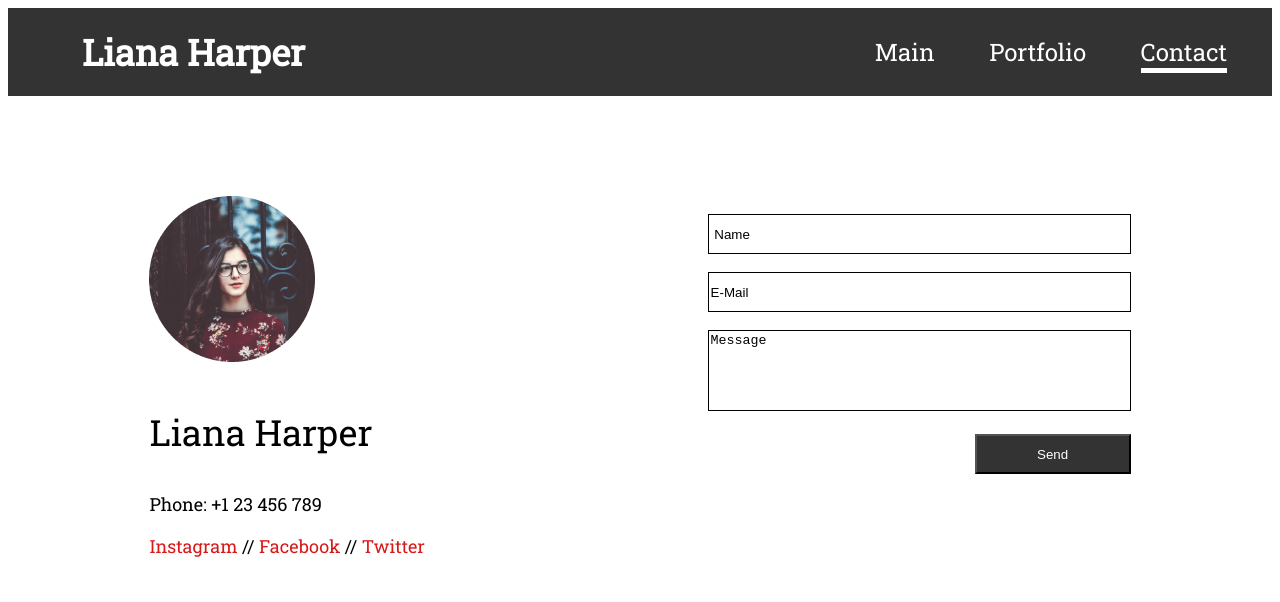
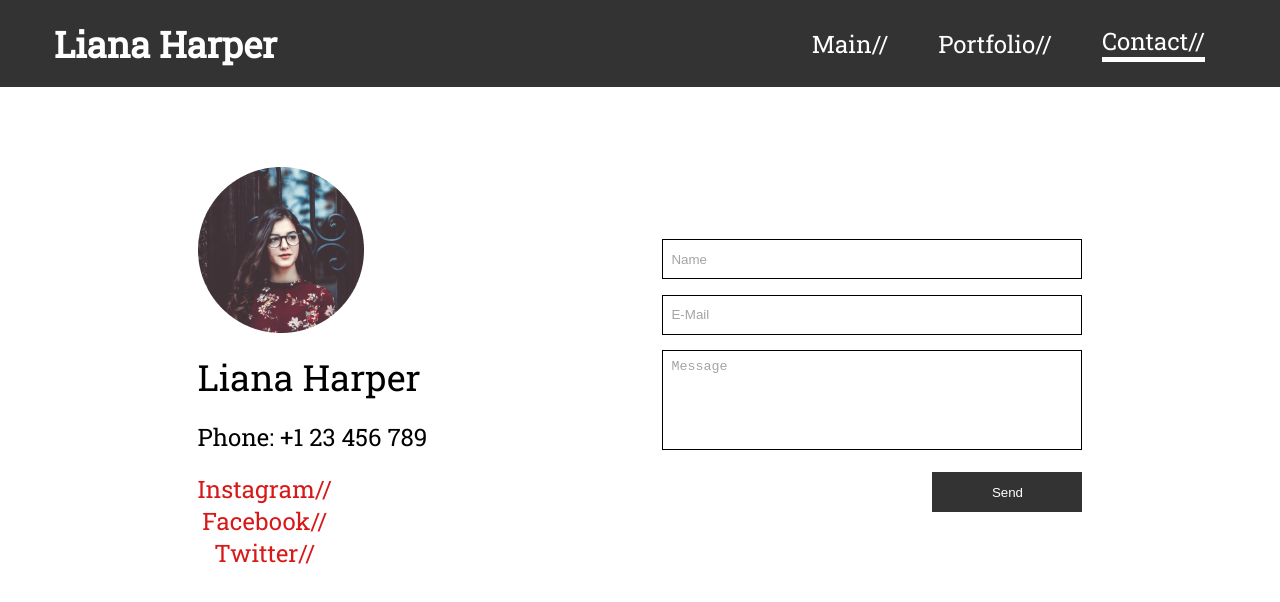
Before and after one commit to lukasbee1/verst, a plain HTML site: page contact.html in a window 1280 px wide. Drawn offline with Linux system fonts and the light colour scheme.

Commit message:
подобие БЭМ

```diff
--- a/contact.html
+++ b/contact.html
@@ -2,46 +2,46 @@
 <html>
 <head>
 	<link href="https://fonts.googleapis.com/css?family=Roboto+Slab" rel="stylesheet">
-    <link rel="stylesheet" href="style.css" type="text/css"/>
-    <link rel="stylesheet" href="stylec.css" type="text/css"/>
+    <link rel="stylesheet" href="src/css/style.css" type="text/css"/>
 	<title>page</title>
 
 </head>
 <body>
-	<div class="main">
-		<div class="container">
-			<div class="logo">Liana Harper</div>
-			<div class="menu">
-				<ul>
-					<li><a href="index.html">Main</a></li>
-					<li><a href="portfolio.html">Portfolio</a></li>
-					<li><a class="active" href="#">Contact</a></li>
-				</ul>
-			</div>
-		</div>
-    </div>
+        <div class="header">
+                <div class="header__logo boldFont">Liana Harper</div>
 
-  <div class="contact">
-        <div class="info">
-            <img src="Ellipse.png" alt="portrait">
-            <div class="name">
-                <p>Liana Harper</p>
+                <div class="header__btn normalFont">
+                    <a class="header__btn-link" href="index.html">Main</a>
+                    <a class="header__btn-link" href="portfolio.html">Portfolio</a>
+                    <a class="header__btn-link active" href="contact.html">Contact</a>
+                </div>
+        </div>
+
+  <div class="container normalFont">
+        <div class="info-alignLeft ">
+                <img class="info__img" src="src/img/Ellipse.png" alt="portrait">
+                <div class="info__name">Liana Harper</div>
+                <div class="info__phone">Phone: +1 23 456 789</div>
+                <div class="info__social">
+                        <a class="info__social-link" href="instagram.com">Instagram</a>
+                        <a class="info__social-link" href="facebook.com">Facebook</a>
+                        <a class="info__social-link" href="twitter.com">Twitter</a>
+                </div>
+        </div>
+
+        <form class="form">
+            <div class="form__line">
+                <input class="form__input" type="text" value ="Name">
             </div>
-            <div class="phone name"></p>Phone: +1 23 456 789 </p></div>
-            <div class="social name">
-                </p>
-                    <a class="cl" href="instagram.com">Instagram</a> //
-                    <a class="cl" href="facebook.com">Facebook</a> //
-                    <a class="cl" href="twitter.com">Twitter</a>
-                </p>
+            <div class="form__line">
+                <input class="form__input" type="email" value="E-Mail">
             </div>
-        </div>
-        <div class="form">
-            <p><input type="text"  value =" Name"></p>
-            <p><input type="email" value=" E-Mail"></p>
-            <p><textarea rows="5" >Message</textarea></p>
+            <div class="form__line">
+                <textarea class="form__input form__input-area">Message</textarea>
+            </div>
+
             <button class="btn">Send</button>
-        </div>
+        </form>
     </div>
 </body>
 </html>
--- /dev/null
+++ b/src/css/style.css
@@ -0,0 +1,185 @@
+body {
+	margin: 0;
+}
+
+.normalFont {
+	font-family: Roboto Slab;
+	font-style: normal;
+	font-weight: 300;
+	line-height: normal;
+	font-size: 24px;
+}
+
+.boldFont {
+	font-family: Roboto Slab;
+	font-style: normal;
+	font-weight: bold;
+	line-height: normal;
+	font-size: 36px;
+}
+
+.header {
+	display:flex;
+	justify-content: space-between;
+	background-color: #333333;
+
+}
+.header__logo {
+	display: flex;
+	align-items: center;
+	margin-left: 54px;
+	color: #FFFFFF;
+}
+.header__btn {
+	display: flex;
+	justify-content: center;
+	align-items: center;
+	margin-right: 50px;
+}
+.header__btn-link {
+	margin: 25px;
+}
+
+a {
+	text-decoration: none;
+	color: #FFFFFF;
+}
+a.active {
+	border-bottom: 5px solid white;
+}
+a::after {
+	content: "//";
+}
+.info {
+	display: flex;
+	flex-direction: column;
+	justify-content: center;
+	align-items: center;
+	align-self: flex-start;
+}
+.info-alignLeft {
+	display: flex;
+	flex-direction: column;
+	align-items: flex-start;
+}
+.info__img {
+	height: 166px;
+	width: 166px;
+	margin: 0 0 20px;
+}
+.info__name {
+	color: black;
+	margin: 0;
+	font-size: 36px;
+}
+.info__photographer,  {
+	margin:15px;
+}
+.info__region {
+	font-weight: 300;
+	font-size: 18px;
+	margin: 15px;
+}
+.info__phone {
+	margin: 20px 0;
+}
+.info__social {
+	display: flex;
+	flex-direction: column;
+}
+.info__social-link {
+	color: #D81919;
+	margin: auto;
+}
+.container {
+	margin:80px;
+	display: flex;
+	justify-content: space-around;
+	align-items: center;
+}
+
+.portfolio {
+    width: 540px;
+    display: flex;
+    flex-wrap: wrap;
+    justify-content: space-between;
+}
+
+/* sizes of images */
+.portfolio__first {
+    width: 300px;
+	height: 200px;
+	margin-top: 10px;
+}
+.portfolio__sec {
+    width: 200px;
+	height: 200px;
+	margin-top: 10px;
+}
+.portfolio__third{
+    width: 540px;
+	height: 287px;
+	margin-top: 10px;
+}
+.form {
+	width: 420px;
+	display: block;
+}
+.btn {
+    background-color: #333333;
+    height: 40px;
+    width: 150px;
+	color: white;
+	border: none;
+}
+.form {
+	display: block;
+	text-align: right;
+}
+.form__line {
+	margin: 15px auto;
+}
+.form__input {
+	padding: 8px;
+	color: rgba(0, 0, 0, 0.36);
+	border: 1px solid #000000;
+	width: 420px;
+	height: 40px;
+    box-sizing: border-box;
+
+}
+.form__input-area {
+	resize: none;
+	height: 100px;
+}
+
+@media  (min-width: 300px) and (max-width:1024px){
+    .container {
+		flex-wrap: wrap;
+	}
+   .portfolio__first, .portfolio__sec, .portfolio__third {
+       width:540px;
+   }
+   .portfolio {
+       align-items: center;
+       margin: 0 auto;
+   }
+   .info-alignLeft {
+	display: flex;
+	flex-direction: column;
+	justify-content: center;
+	align-items: center;
+   }
+   .info__social {
+	   color: white;
+	   display: flex;
+
+
+	   align-items: center;
+
+
+   }
+   .btn {
+	   width: 100%;
+   }
+}
--- a/style.css
+++ /dev/null
@@ -1,80 +0,0 @@
-.main {
-	padding: 20px;
-	background: #333333;
-
-}
-.container {
-	display:flex;
-	justify-content: space-between;
-	align-items: center;
-
-}
-.logo, .name {
-	margin-left: 54px;
-	font-family: Roboto Slab;
-	font-style: normal;
-	font-weight: bold;
-	line-height: normal;
-	font-size: 36px;
-	color: #FFFFFF;
-	display: inline;
-}
-ul {
-	list-style-type: none;
-	margin: 0;
-	padding: 0;
-  }
-li {
-	display: inline;
-	font-family: Roboto Slab;
-	font-style: normal;
-	font-weight: 300;
-	line-height: normal;
-	font-size: 24px;
-	color: #FFFFFF;
-	margin: 25px;
-	text-decoration: none;
-}
-a {
-	text-decoration: none;
-	color: #FFFFFF;
-}
-a.active {
-	border-bottom: 5px solid white;
-}
-img {
-	height: 166px;
-	width: 166px;
-	margin-bottom: 25px;
-}
-.info {
-	display: flex;
-	flex-direction: column;
-	justify-content: center;
-	align-items: center;
-}
-.content {
-
-	margin: 100px;
-}
-.name {
-	color: black;
-	font-weight: normal;
-	margin:0;
-}
-.photographer, .region {
-	font-family: Roboto Slab;
-	font-style: normal;
-	font-weight: normal;
-	line-height: normal;
-	font-size: 18px;
-	margin:15px;
-}
-.navbar {
-	display: none;
-	position: absolute;
-	margin: 0 auto;
-}
-@media (max-width: 375px){
-	/*нужно превратить текст в меню  */
-}
--- a/stylec.css
+++ /dev/null
@@ -1,75 +0,0 @@
-body{
-    font-family: Roboto Slab;
-    font-style: normal;
-    font-weight: 300;
-    line-height: normal;
-    font-size: 18px;
-}
-
-.contact {
-    display: flex;
-    justify-content: space-around;
-    margin-top: 100px;
-}
-
-.form {
-    display: block;
-    text-align: right;
-}
-.cl {
-    color: #D81919;
-}
-.info {
-    display: inline-block;
-
-}
-.social {
-    font-family: Roboto Slab;
-    font-style: normal;
-    font-weight: 300;
-    line-height: normal;
-    font-size: 18px;
-}
-.phone {
-    font-family: Roboto Slab;
-    font-style: normal;
-    font-weight: 300;
-    line-height: normal;
-    font-size: 18px;
-}
-img {
-    margin: 0;
-}
-input {
-    width: 423px;
-    height: 40px;
-    border: 1px solid #000000;
-    box-sizing: border-box;
-}
-textarea {
-    border: 1px solid #000000;
-    width: 423px;
-    box-sizing: border-box;
-    resize: none;
-}
-.btn {
-    background-color: #333333;
-    height: 40px;
-    width: 156px;
-    align-self: flex-end;
-    color: white;
-}
-
-@media screen and (min-width: 200px) and (max-width:1024px){
-    .contact {
-
-        justify-content: center;
-        flex-wrap: wrap;
-    }
-    .info {
-        width: 100%;
-
-    }
-
-
-}
--- a/stylep.css
+++ /dev/null
@@ -1,46 +0,0 @@
-.content2 {
-    display:flex;
-    justify-content: space-around;
-
-}
-.info {
-    margin: 100px;
-    justify-content: flex-start;
-}
-.portfolio {
-    width: 540px;
-    display: flex;
-    flex-wrap: wrap;
-    justify-content: space-between;
-    margin: 40px;
-    margin-right: 150px;
-}
-img {
-    margin-top: 20px;
-}
-/* sizes of images */
-.fi {
-    width: 300px;
-    height: 200px;
-}
-.si {
-    width: 200px;
-    height: 200px;
-}
-.ti{
-    width: 540px;
-    height: 287px;
-}
-
-@media screen and (min-width: 376px) and (max-width:1024px){
-    .content2 {
-        flex-wrap: wrap;
-    }
-   .fi, .si, .ti {
-       width:100%;
-   }
-   .portfolio {
-       align-items: center;
-       margin: 0 auto;
-   }
-}
```
Also changed, not shown: index.html (+16 -20 lines), portfolio.html (+22 -30 lines), src/img/Ellipse.png (renamed from Ellipse.png), src/img/flo-pappert-201009-unsplash.png (renamed from img/flo-pappert-201009-unsplash.png), src/img/omar-rodriguez-1192626-unsplash.png (renamed from img/omar-rodriguez-1192626-unsplash.png), src/img/pixasquare-622732-unsplash.png (renamed from img/pixasquare-622732-unsplash.png).
